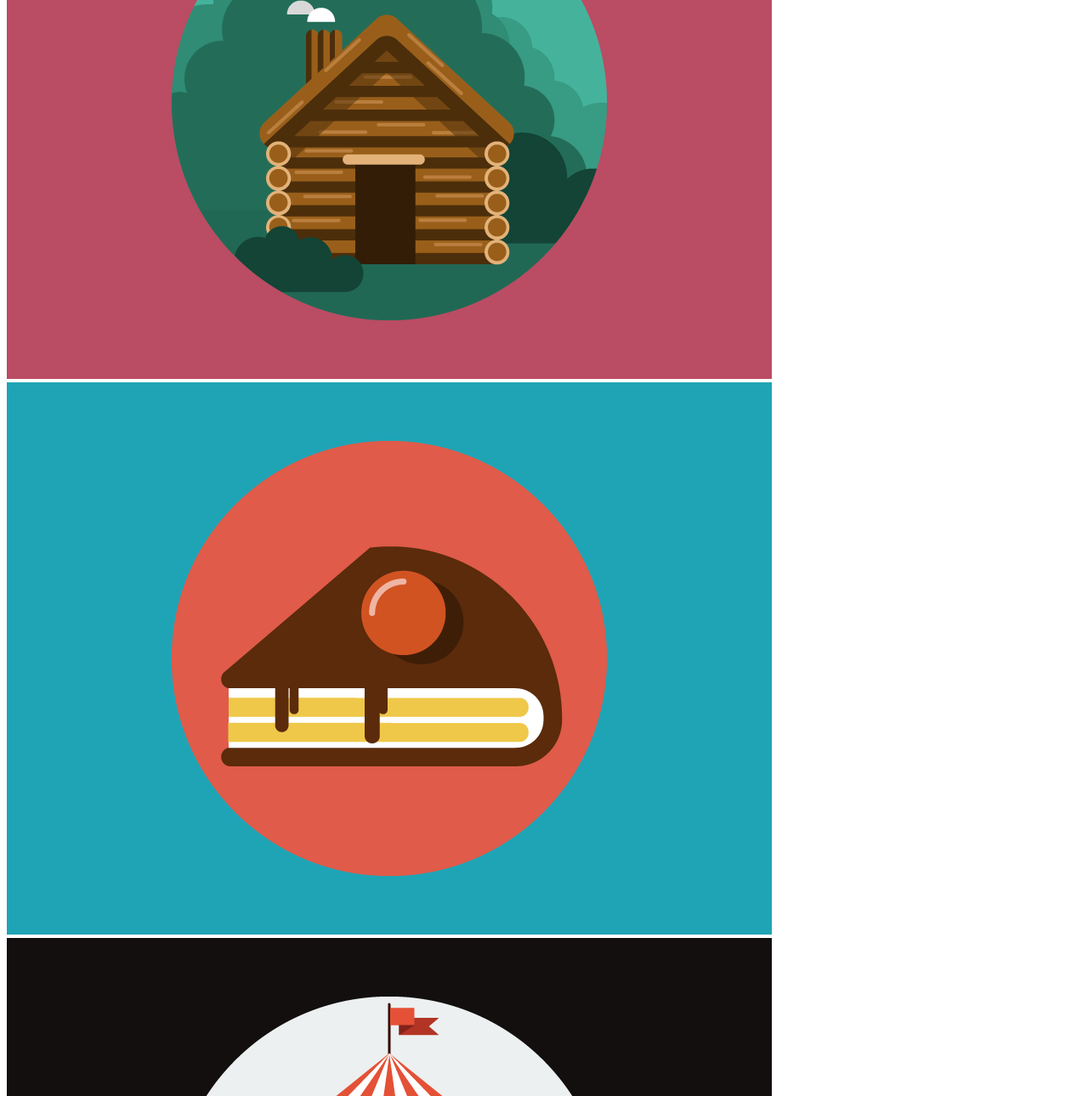
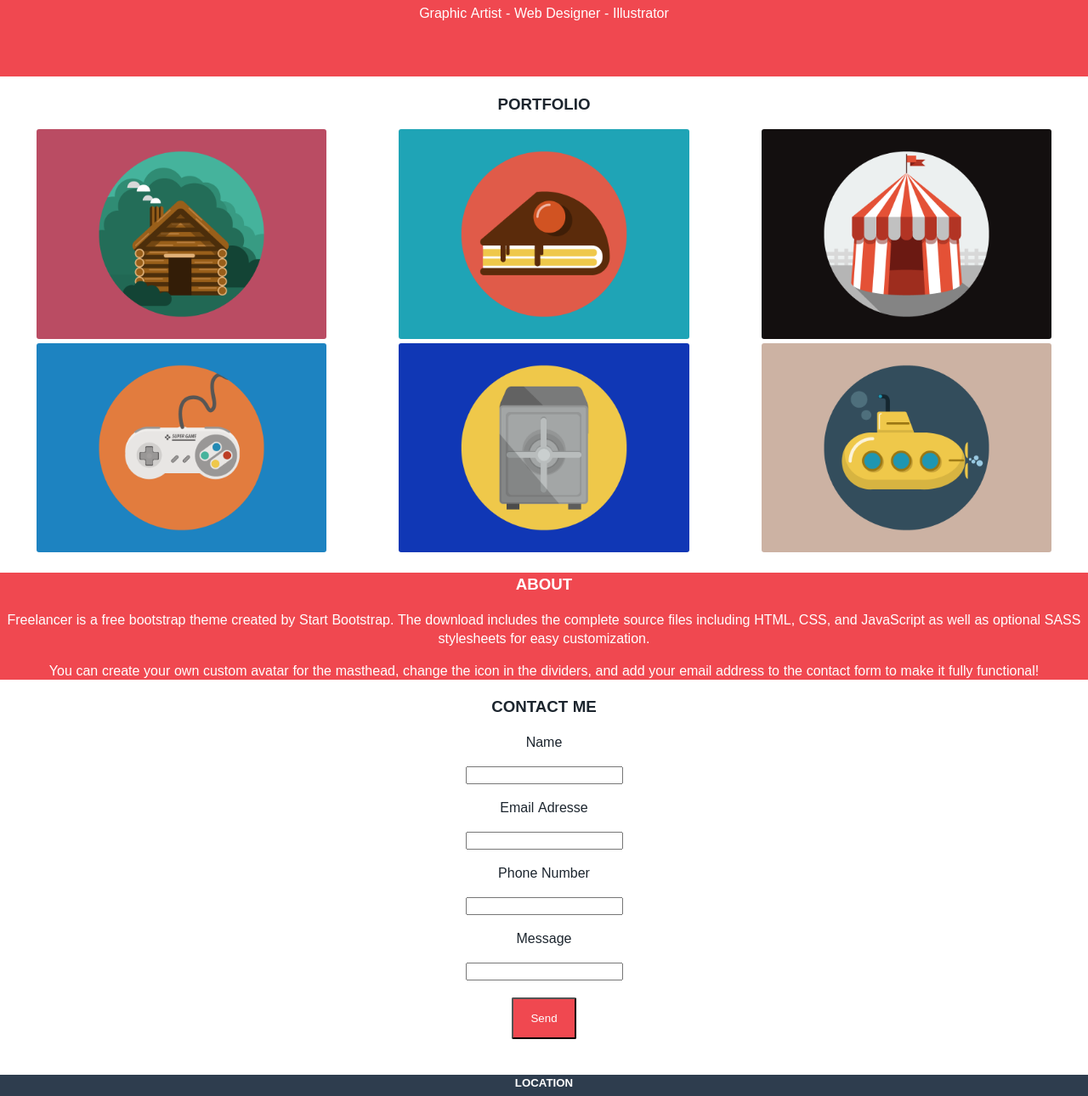
Before and after one commit to mouad-elamoum/StartCss, a plain HTML site: page index.html in a window 1280 px wide. Shown: the part 338-1628 px from the top of the page at 85% size. Drawn offline with Linux system fonts and the light colour scheme.

Commit message:
agencement css

```diff
--- a/index.html
+++ b/index.html
@@ -4,38 +4,58 @@
     <meta charset="UTF-8">
     <meta name="viewport" content="width=device-width, initial-scale=1.0">
     <title>Start Css</title>
-    <link rel="stylesheet" href="style.css">
+    <link rel="preconnect" href="https://fonts.googleapis.com">
+    <link rel="preconnect" href="https://fonts.gstatic.com" crossorigin>
+    <link href="https://fonts.googleapis.com/css2?family=Noto+Sans+Osmanya&display=swap" rel="stylesheet">
+    <link rel="stylesheet" href="./public/style.css">
 </head>
 <body>
     <header>
-        <div>START CSS</div>
+        <div class="startCSS">STARTCSS</div>
+        <nav>
             <div>PORTFOLIO</div>
             <div>ABOUT</div>
             <div>CONTACT</div>
+        </nav>
     </header>
 
-    <section>
-        <div></div>
-        <div>START CSS</div>
-        <div>Graphic Artist - Web Designer - Illustrator</div>
-    </section>
-
-    <section>
-        <div>PORTFOLIO</div>
+    <section class="sectionRose">
         <div>
-            <div><img src="./public/image/img/portfolio/cabin.png" alt=""></div>
-            <div><img src="./public/image/img/portfolio/cake.png" alt=""></div>
-            <div><img src="./public/image/img/portfolio/circus.png" alt=""></div>
+            <img class="section1img" src="./public/image/img/avataaars.svg" alt="">
         </div>
+        <div class="section1txt">
             <div>
-            <div><img src="./public/image/img/portfolio/game.png" alt=""></div>
-            <div><img src="./public/image/img/portfolio/safe.png" alt=""></div>
-            <div><img src="./public/image/img/portfolio/submarine.png" alt=""></div>
+                <h1>START CSS</h1>
+            </div>
+            <div class="section1bottom">
+                Graphic Artist - Web Designer - Illustrator
+            </div>
         </div>
     </section>
 
     <section>
-        <div>ABOUT</div>
+        <div>
+            <div>
+                <h3 class="coloredPolice">PORTFOLIO</h3>
+            </div>
+            <div class="imgStyle">
+                <div><img class="imgSize" src="./public/image/img/portfolio/cabin.png" alt=""></div>
+                <div><img class="imgSize" src="./public/image/img/portfolio/cake.png" alt=""></div>
+                <div><img class="imgSize" src="./public/image/img/portfolio/circus.png" alt=""></div>
+            </div>
+            <div class="imgStyle">
+                <div><img class="imgSize" src="./public/image/img/portfolio/game.png" alt=""></div>
+                <div><img class="imgSize" src="./public/image/img/portfolio/safe.png" alt=""></div>
+                <div><img class="imgSize" src="./public/image/img/portfolio/submarine.png" alt=""></div>
+            </div>
+        </div>
+
+    </section>
+
+    <section class="sectionRose">
+        <div>
+            <h3>ABOUT</h3>
+        </div>
         <div>
             <p>
                 Freelancer is a free bootstrap theme created by Start Bootstrap. The download includes the complete source files including HTML, CSS, and JavaScript as well as optional SASS stylesheets for easy customization.
@@ -49,22 +69,42 @@
     </section>
 
     <section>
-        <div>CONTACT ME</div>
         <div>
-            <div>Name</div>
-            <div>Email Adresse</div>
-            <div>Phone Number</div>
-            <div>Message</div>
+            <div>
+                <h3 class="coloredPolice">
+                    <b>CONTACT ME</b>
+                </h3>
+            </div>
+            <div class="coloredPolice">
+                <div>
+                    <p>Name</p>
+                    <input type="">
                 </div>
                 <div>
-            <button>Send</button>
+                    <p>Email Adresse</p>
+                    <input type="">
+                </div>
+                <div>
+                    <p>Phone Number</p>
+                    <input type="">
+                </div>
+                <div>
+                    <p>Message</p>
+                    <input type="">
+                </div>
+            </div>
+            <div>
+                <button class="sendButton">Send</button>
+            </div>
         </div>
     </section>
 
-    <section>
+    <section class="sectionGrey">
         <div>
             <div>
-                <p>LOCATION</p>
+                <p>
+                    <h5>LOCATION</h5>
+                </p>
             </div>
             <div>
                 <p>
@@ -76,7 +116,9 @@
         </div>
         <div>
             <div>
-                <p>AROUND THE WEB</p>
+                <p>
+                    <h5>AROUND THE WEB</h5>
+                </p>
                 <div></div>
                 <div></div>
                 <div></div>
@@ -84,7 +126,9 @@
             </div>
         </div>
         <div>
-            <p>ABOUT FREELANCE</p>
+            <p>
+                <h5>ABOUT FREELANCE</h5>
+            </p>
             <p>Freelance is a free to use, MIT licensed Bootstrap theme created by Start Bootstrap</p>
         </div>
     </section>
--- a/public/style.css
+++ b/public/style.css
@@ -0,0 +1,78 @@
+body {
+    font-family: 'Noto Sans Osmanya', sans-serif;
+    margin-bottom: 0%;
+    margin-top: 0%;
+    margin: auto;
+    text-align: center;
+}
+
+header {
+    background-color: rgb(46, 61, 78);
+    color:white;
+    display: flex;
+    width: fit-content;
+    block-size: fit-content;
+}
+
+.startCSS {
+    margin-left: 300px;
+}
+nav {
+    display: flex;
+    margin-right: auto;
+}
+
+/* section 1 */
+.section1img {
+    height: 15%;
+    width: 15%;
+    padding-top: 3%;
+}
+.section1txt{
+    /* justify-content: space-between; */
+}
+.section1bottom {
+    padding-bottom: 5%;
+}
+
+/* section 2 */
+.imgSize {
+    /* height: auto; */
+    width: 80%;
+    border-radius: 3px;
+}
+.imgStyle {
+    display: flex;
+}
+
+
+.sectionRose {
+    background-color: rgb(240, 72, 80);
+    color:white;
+}
+
+.sectionGrey {
+    background-color: rgb(46, 61, 78);
+    color: white;
+}
+
+footer {
+    background-color: rgb(28, 37, 46);
+    color:whitesmoke;
+    text-align: center;
+    font-size: x-small;
+}
+
+.coloredPolice {
+    color: rgb(28, 37, 46);
+}
+
+.sendButton {
+    background-color: rgb(240, 72, 80);
+    color: white;
+    border-radius: 2px;
+    margin:20px;
+    padding: 15px;
+    padding-right: 20px;
+    padding-left: 20px;
+}
```
Lines whose indentation alone changed are shown as unchanged.
